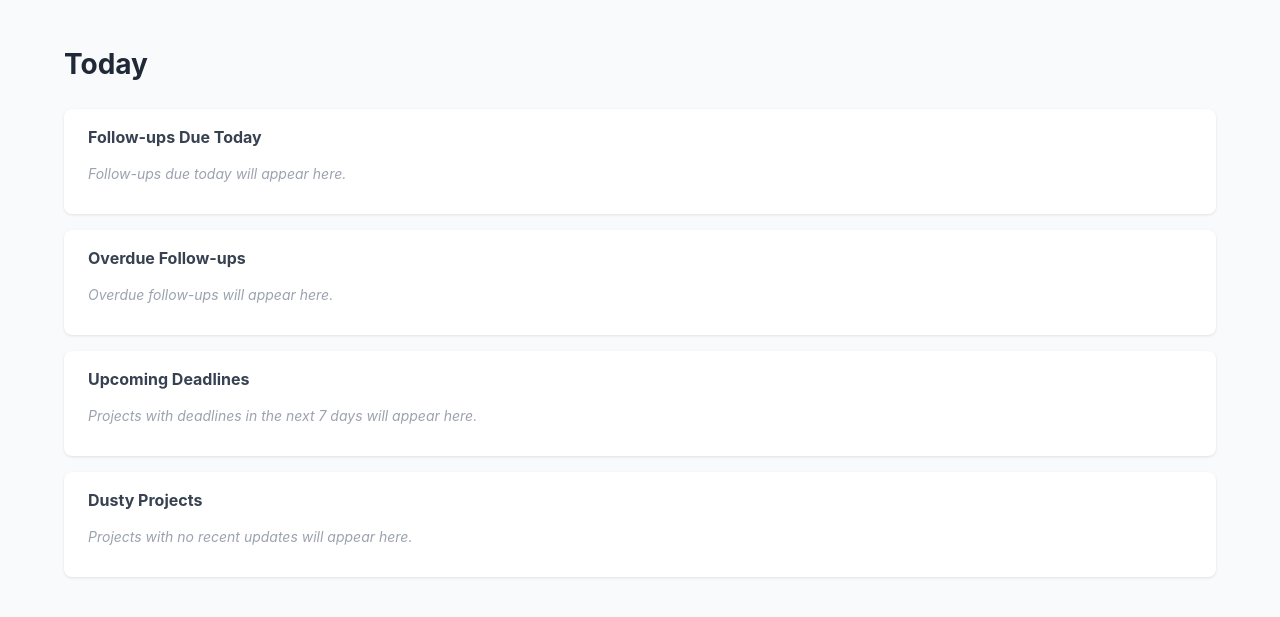
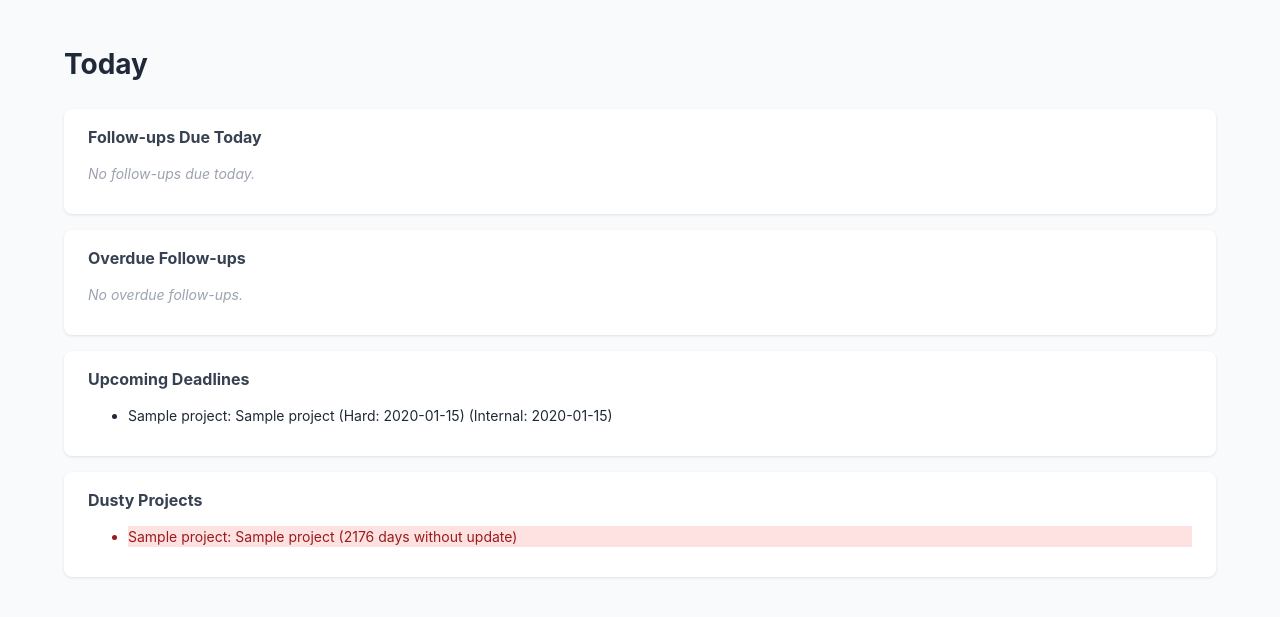
Before and after one commit to nomindnick/worktracker_v1, a Flask app: page / in a window 1280 px wide. Shown: the part 56-673 px from the top of the page. Run offline with Flask 3, Linux system fonts and the light colour scheme; tables that the repository leaves empty hold one stand-in row (values such as "Sample post").

Commit message:
Complete Sprint 4.1: Dashboard route and query logic
Implement the dashboard "Today" view with 4 query categories:
- Follow-ups due today (uncompleted, active projects only)
- Overdue follow-ups (past due date, active projects only)
- Upcoming deadlines (within 7 days, hard or internal)
- Dusty projects (7+ days without update, sorted by staleness)

Update dashboard template to render all sections with data.
Add 22 new tests for comprehensive coverage of all query logic.

166 tests, 100% code coverage.

🤖 Generated with [Claude Code](https://claude.com/claude-code)

Co-Authored-By: Claude Opus 4.5 <noreply@anthropic.com>

```diff
--- a/app/routes/dashboard.py
+++ b/app/routes/dashboard.py
@@ -1,4 +1,10 @@
+from datetime import date, timedelta
+
 from flask import Blueprint, render_template
+from sqlalchemy import or_, and_
+
+from app import db
+from app.models import Project, FollowUp
 
 bp = Blueprint('dashboard', __name__)
 
@@ -6,4 +12,42 @@ bp = Blueprint('dashboard', __name__)
 @bp.route('/')
 def index():
     """Dashboard / Today view - shows what needs attention."""
-    return render_template('dashboard.html')
+    today = date.today()
+    next_week = today + timedelta(days=7)
+
+    # 1. Follow-ups due today (uncompleted, due_date == today, active projects only)
+    followups_today = FollowUp.query.join(Project).filter(
+        FollowUp.completed == False,
+        FollowUp.due_date == today,
+        Project.status == 'active'
+    ).order_by(FollowUp.due_date.asc()).all()
+
+    # 2. Overdue follow-ups (uncompleted, due_date < today, active projects only)
+    followups_overdue = FollowUp.query.join(Project).filter(
+        FollowUp.completed == False,
+        FollowUp.due_date < today,
+        Project.status == 'active'
+    ).order_by(FollowUp.due_date.asc()).all()
+
+    # 3. Projects with deadlines in next 7 days (active only)
+    upcoming_deadlines = Project.query.filter(
+        Project.status == 'active',
+        or_(
+            and_(Project.hard_deadline != None, Project.hard_deadline <= next_week),
+            and_(Project.internal_deadline != None, Project.internal_deadline <= next_week)
+        )
+    ).order_by(
+        db.func.coalesce(Project.hard_deadline, Project.internal_deadline).asc()
+    ).all()
+
+    # 4. Dusty projects (active, 7+ days since last update)
+    active_projects = Project.query.filter_by(status='active').all()
+    dusty_projects = [p for p in active_projects if p.staleness_level in ('warning', 'critical')]
+    dusty_projects.sort(key=lambda p: p.days_since_update, reverse=True)
+
+    return render_template('dashboard.html',
+        followups_today=followups_today,
+        followups_overdue=followups_overdue,
+        upcoming_deadlines=upcoming_deadlines,
+        dusty_projects=dusty_projects
+    )
--- a/app/templates/dashboard.html
+++ b/app/templates/dashboard.html
@@ -8,22 +8,73 @@
 
     <section class="dashboard-section">
         <h2>Follow-ups Due Today</h2>
-        <p class="placeholder">Follow-ups due today will appear here.</p>
+        {% if followups_today %}
+        <ul class="followup-list">
+            {% for followup in followups_today %}
+            <li>
+                <span class="target-name">{{ followup.target_name }}</span>
+                <span class="project-name">({{ followup.project.client_name }}: {{ followup.project.project_name }})</span>
+                {% if followup.notes %}<span class="notes">{{ followup.notes }}</span>{% endif %}
+            </li>
+            {% endfor %}
+        </ul>
+        {% else %}
+        <p class="placeholder">No follow-ups due today.</p>
+        {% endif %}
     </section>
 
     <section class="dashboard-section">
         <h2>Overdue Follow-ups</h2>
-        <p class="placeholder">Overdue follow-ups will appear here.</p>
+        {% if followups_overdue %}
+        <ul class="followup-list">
+            {% for followup in followups_overdue %}
+            <li>
+                <span class="target-name">{{ followup.target_name }}</span>
+                <span class="due-date">(Due: {{ followup.due_date }})</span>
+                <span class="project-name">({{ followup.project.client_name }}: {{ followup.project.project_name }})</span>
+            </li>
+            {% endfor %}
+        </ul>
+        {% else %}
+        <p class="placeholder">No overdue follow-ups.</p>
+        {% endif %}
     </section>
 
     <section class="dashboard-section">
         <h2>Upcoming Deadlines</h2>
-        <p class="placeholder">Projects with deadlines in the next 7 days will appear here.</p>
+        {% if upcoming_deadlines %}
+        <ul class="deadline-list">
+            {% for project in upcoming_deadlines %}
+            <li>
+                <span class="client-name">{{ project.client_name }}</span>:
+                <span class="project-name">{{ project.project_name }}</span>
+                {% if project.hard_deadline %}
+                <span class="hard-deadline">(Hard: {{ project.hard_deadline }})</span>
+                {% endif %}
+                <span class="internal-deadline">(Internal: {{ project.internal_deadline }})</span>
+            </li>
+            {% endfor %}
+        </ul>
+        {% else %}
+        <p class="placeholder">No upcoming deadlines in the next 7 days.</p>
+        {% endif %}
     </section>
 
     <section class="dashboard-section">
         <h2>Dusty Projects</h2>
-        <p class="placeholder">Projects with no recent updates will appear here.</p>
+        {% if dusty_projects %}
+        <ul class="dusty-list">
+            {% for project in dusty_projects %}
+            <li class="staleness-{{ project.staleness_level }}">
+                <span class="client-name">{{ project.client_name }}</span>:
+                <span class="project-name">{{ project.project_name }}</span>
+                <span class="days-stale">({{ project.days_since_update }} days without update)</span>
+            </li>
+            {% endfor %}
+        </ul>
+        {% else %}
+        <p class="placeholder">No dusty projects.</p>
+        {% endif %}
     </section>
 </div>
 {% endblock %}
```
Also changed, not shown: IMPLEMENTATION_PLAN.md (+4 -3 lines), tests/routes/test_dashboard.py (+467 -0 lines).
